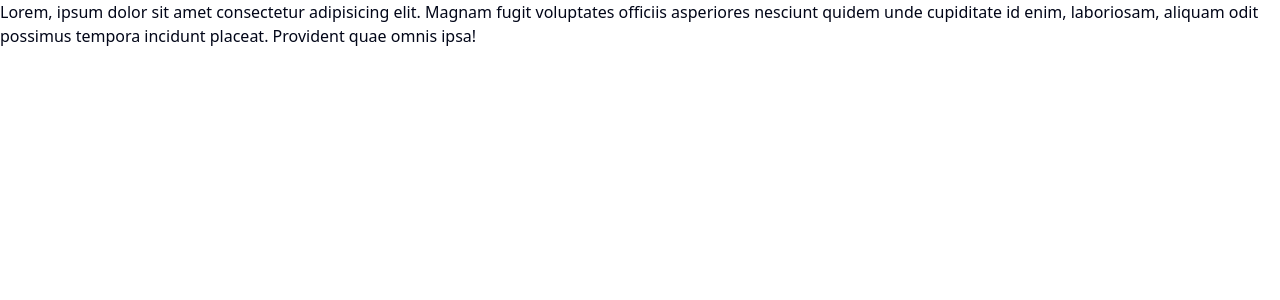
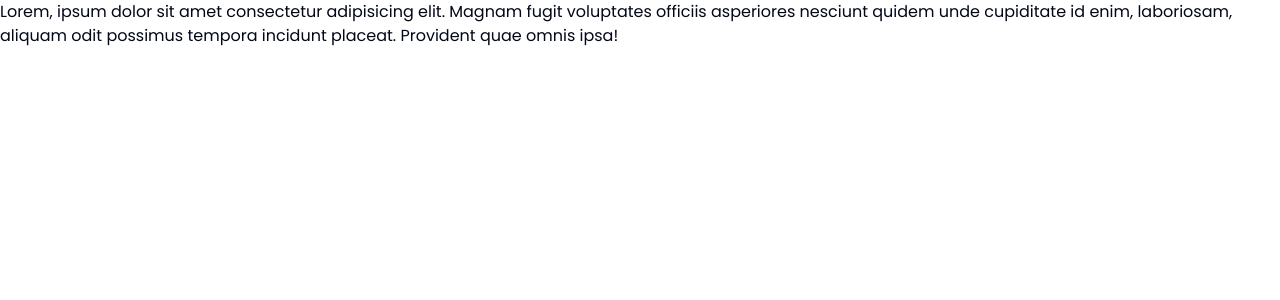
Before and after one commit to joseisaacpy/dev-gastos-v2, a Next.js app: page / in a window 1280 px wide. Shown: the top 300 px of the page. Built offline with nearby package versions, Linux system fonts and the light colour scheme.

Commit message:
feat: adicionar fonte poppins localmente no layout

```diff
--- a/src/app/layout.js
+++ b/src/app/layout.js
@@ -1,4 +1,18 @@
+// Importa o CSS
 import "./globals.css";
+
+// Fonte
+import localFont from "next/font/local";
+const poppins = localFont({
+  src: [
+    {
+      path: "../../public/fonts/Poppins-Regular.ttf",
+      weight: "400",
+      style: "normal",
+    },
+  ],
+  variable: "--font-poppins",
+});
 
 export const metadata = {
   title: "Dev Gastos V2",
@@ -8,7 +22,7 @@ export const metadata = {
 export default function RootLayout({ children }) {
   return (
     <html lang="pt-BR">
-      <body className={`antialiased`}>{children}</body>
+      <body className={`${poppins.className} antialiased`}>{children}</body>
     </html>
   );
 }
```
